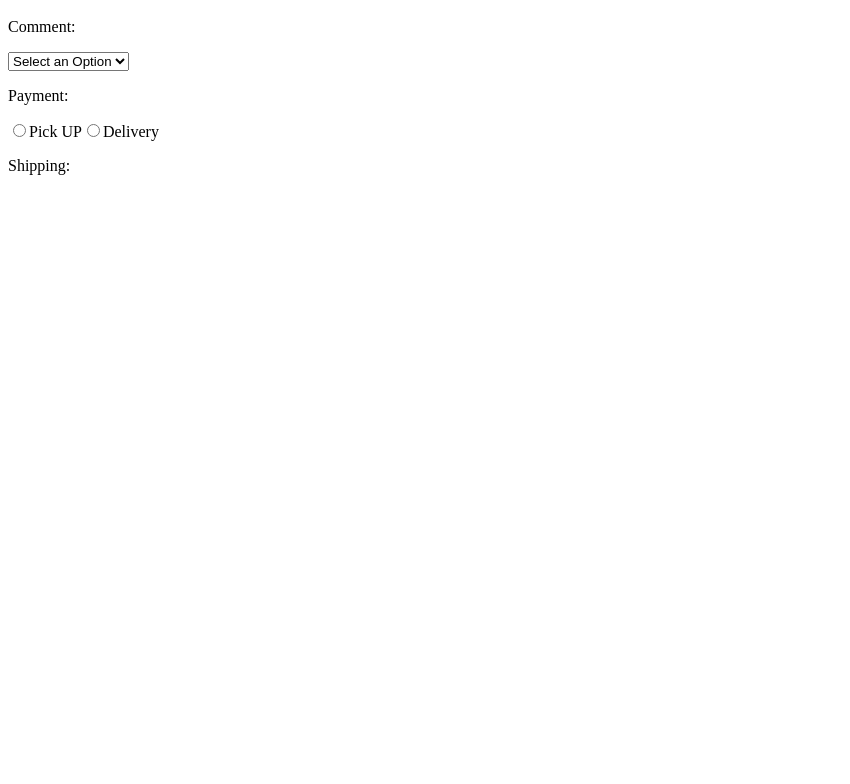
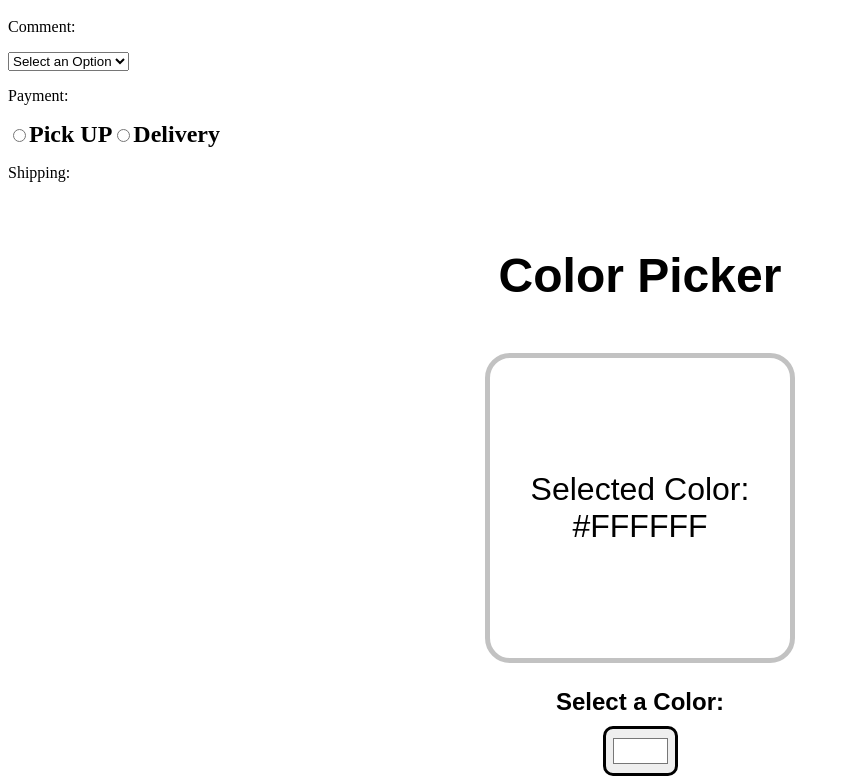
Before and after one commit to carlospenaforte/website, a React (Vite) app in the folder reactviteproject/: page / in a window 1280 px wide. Shown: the part 697-1481 px from the top of the page, without its empty margins (0-850 px from the left). Before the commit the page ends 888 px from the top, so only its background shows below. Built offline with nearby package versions, Linux system fonts and the light colour scheme.

Commit message:
color picker app jsx file.

```diff
--- a/reactviteproject/src/App.jsx
+++ b/reactviteproject/src/App.jsx
@@ -6,6 +6,7 @@ import List from "./List.jsx"
 import MyComponent from "./MyComponent.jsx";
 import Counter from "./Counter.jsx";
 import OnChange from "./OnChange.jsx";
+import ColorPicker from "./ColorPicker.jsx";
 
 function App() {
     return (
@@ -13,6 +14,7 @@ function App() {
             <MyComponent />
             <Counter />
             <OnChange/>
+            <ColorPicker/>
         </>
     );
 }
--- /dev/null
+++ b/reactviteproject/src/ColorPicker.jsx
@@ -0,0 +1,21 @@
+import React, {useState} from "react";
+
+function ColorPicker(){
+
+    const [color,setColor] = useState('#FFFFFF');
+
+    function handleColorChange(event){
+        setColor(event.target.value );
+    }
+
+    return(<div className="color-picker-container">
+        <h1 className="h1-counterpicker">Color Picker</h1>
+        <div className="color-display" style={{backgroundColor: color}}>
+            <p>Selected Color: {color}</p>
+        </div>
+        <label>Select a Color:</label>
+        <input type="color" value={color} onChange={handleColorChange}></input>
+    </div>);
+}
+
+export default ColorPicker
--- a/reactviteproject/src/index.css
+++ b/reactviteproject/src/index.css
@@ -78,3 +78,47 @@
     border-radius: 10px;
     cursor: pointer;
 }
+
+.color-picker-container{
+    font-family: Arial, Helvetica, sans-serif;
+    flex-direction: column;
+    align-items: center;
+    display: flex;
+}
+
+.h1-counterpicker{
+    margin: 50px;
+    font-size: 3rem;
+}
+
+.color-display{
+    width: 300px;
+    height: 300px;
+    display: flex;
+    justify-content: center;
+    align-items: center;
+    border: 5px solid hsl(0, 0%, 76%);
+    border-radius: 25px;
+    margin-bottom: 25px;
+    transition: 0.25 ease;
+}
+
+.color-display p{
+    color: black;
+    font-size: 2rem;
+    text-align: center;
+}
+
+label{
+    font-size: 1.5rem;
+    font-weight: bold;
+    margin-bottom: 10px;
+}
+
+input[type="color"]{
+    width: 75px;
+    height: 50px;
+    padding: 5px;
+    border-radius: 10px;
+    border: 3px solid black;
+}
```
